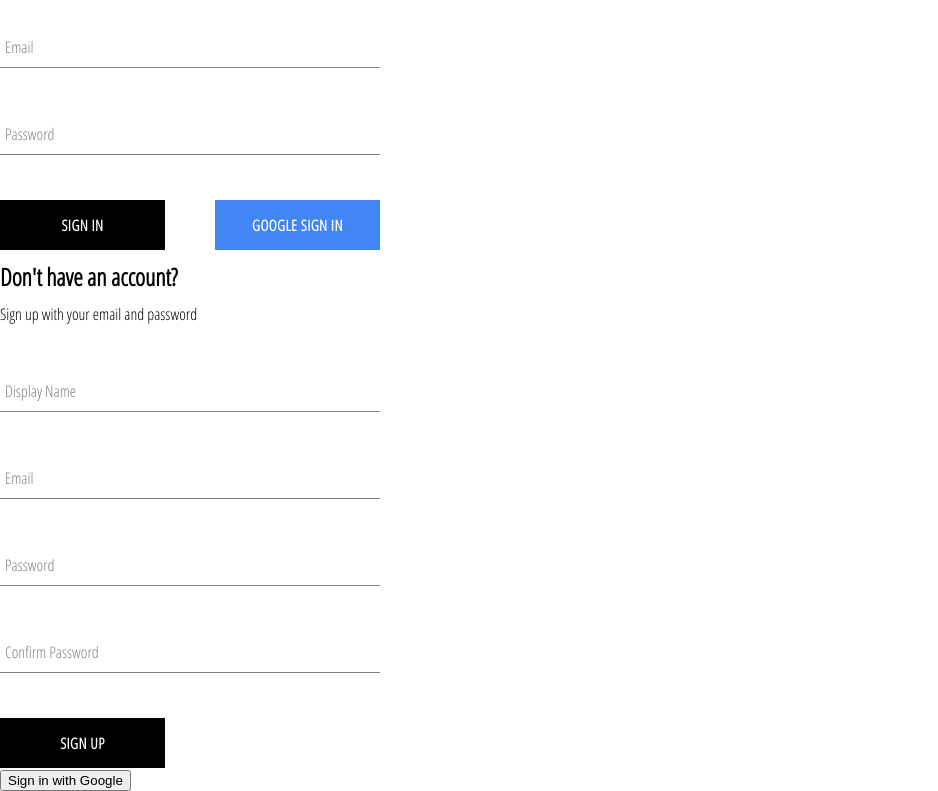
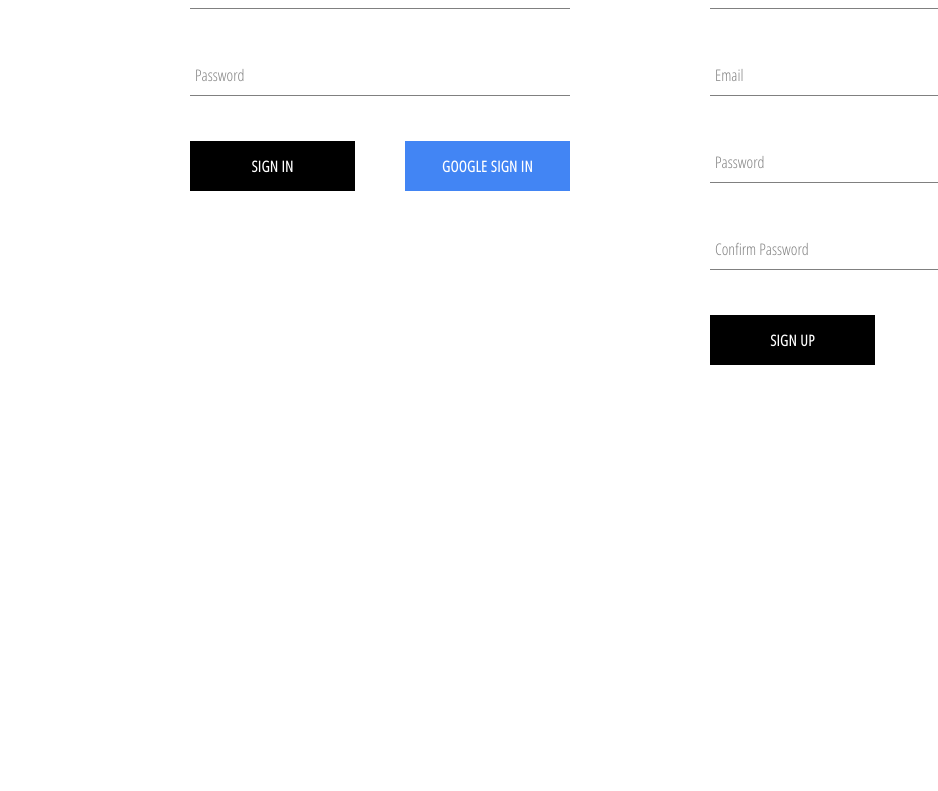
Before and after one commit to EdalScript/clothingShop, a React (Create React App) app: page /auth in a window 1280 px wide. Shown: the part 253-1044 px from the top of the page, without its empty margins (0-938 px from the left). After the commit the page ends 800 px from the top, so only its background shows below. Built offline with nearby package versions, Linux system fonts and the light colour scheme.

Commit message:
authentication styling

```diff
--- a/src/components/sign-in/sign-in.jsx
+++ b/src/components/sign-in/sign-in.jsx
@@ -26,8 +26,18 @@
             console.log(response)
             resetFormFields();
         } catch (error) {
+            switch (error.code) {
+                case 'auth/wrong-password':
+                    alert('Incorrect password for email!');
+                    break
+                case 'auth/user-not-found':
+                    alert('No user associated with this email');
+                    break;
+                default:
+                    console.log(error)
+            }
         }
-    }
+    };
 
     const handleChange = (e) => {
         const { name, value } = e.target;
@@ -56,8 +66,14 @@
                     value={password}
                 />
                 <div className="btn-container">
-                <CustomButton type="submit">Sign In </CustomButton>
-                <CustomButton buttonType={'google'} onClick={signInWithGoogle}>Google sign in </CustomButton>
+                    <CustomButton type="submit">Sign In </CustomButton>
+                    <CustomButton
+                        type="button"
+                        buttonType={'google'}
+                        onClick={signInWithGoogle}
+                    >
+                        Google sign in
+                    </CustomButton>
                 </div>
 
             </form>
--- a/src/routes/authentication/authentication.jsx
+++ b/src/routes/authentication/authentication.jsx
@@ -1,23 +1,13 @@
 import SignIn from "../../components/sign-in/sign-in";
 import SignUp from "../../components/sign-up/sign-up";
-import {
-    signInWithGooglePopup,
-    createUserDocumentFromAuth,
-}
-    from "../../utils/firebase/firebase.utils";
+import './authentication.scss';
 
 
 const Authentication = () => {
-    const logGoogleUser = async () => {
-        const { user } = await signInWithGooglePopup();
-        const userDocRef = await createUserDocumentFromAuth(user);
-    }
     return (
-        <div>
-            <h1>Sign In Page Test</h1>
+        <div className="authentication-container">
             <SignIn />
             <SignUp />
-            <button onClick={logGoogleUser}>Sign in with Google</button>
         </div>
     )
 }
--- /dev/null
+++ b/src/routes/authentication/authentication.scss
@@ -0,0 +1,6 @@
+.authentication-container{
+    display: flex;
+    width: 900px;
+    justify-content: space-between;
+    margin: 30px auto;
+}
```
